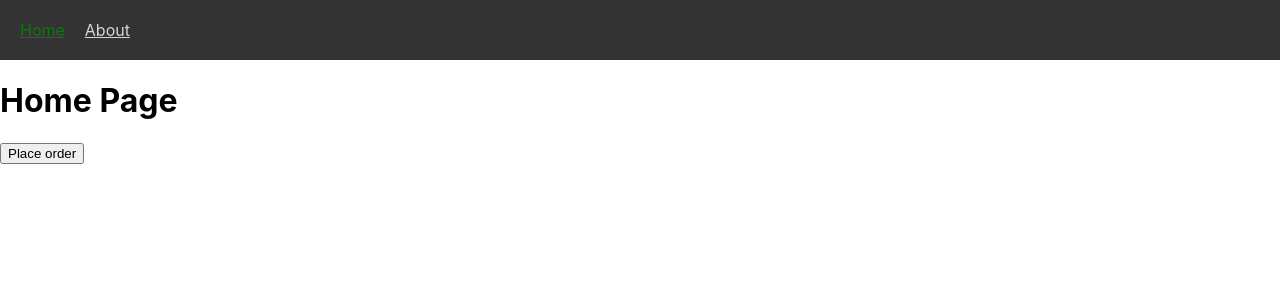
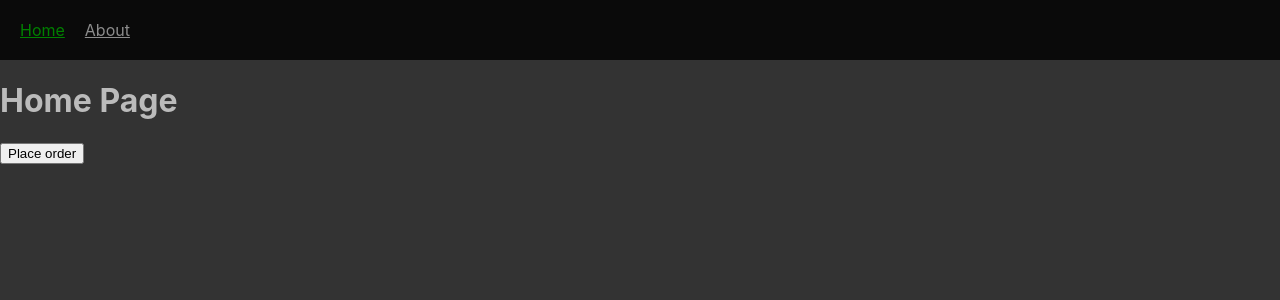
Before and after one commit to abhishek61067/react-router-basic-to-advanced-project, a React (Create React App) app: page / in a window 1280 px wide. Shown: the top 300 px of the page. Built offline with nearby package versions, Linux system fonts and the light colour scheme.

Commit message:
chore: work with not found page

```diff
--- a/src/App.js
+++ b/src/App.js
@@ -3,6 +3,7 @@ import Home from "./components/Home";
 import About from "./components/About";
 import Navbar from "./components/Navbar";
 import OrderSummary from "./components/OrderSummary";
+import NotFound from "./components/NotFound";
 
 function App() {
   return (
@@ -12,6 +13,7 @@ function App() {
         <Route path="/" element={<Home />} />
         <Route path="/about" element={<About />} />
         <Route path="/order-summary" element={<OrderSummary />} />
+        <Route path="*" element={<NotFound />} />
       </Routes>
     </>
   );
--- /dev/null
+++ b/src/components/NotFound.jsx
@@ -0,0 +1,13 @@
+import React from "react";
+import { Link } from "react-router-dom";
+
+const NotFound = () => {
+  return (
+    <div>
+      <h1>Not found</h1>
+      <Link to="/">Go back to homepage</Link>
+    </div>
+  );
+};
+
+export default NotFound;
--- a/src/index.css
+++ b/src/index.css
@@ -18,12 +18,22 @@ nav {
   background-color: #000c;
   padding: 20px;
 }
+body {
+  background-color: #000c;
+  color: #fffa;
+}
 
 a {
   margin-right: 20px;
-  color: #fffc;
+  color: #fff8;
 }
 
 a.active-link {
   color: green;
 }
+
+.button {
+  border: 1px solid black;
+  color: black;
+  text-decoration: none;
+}
```
